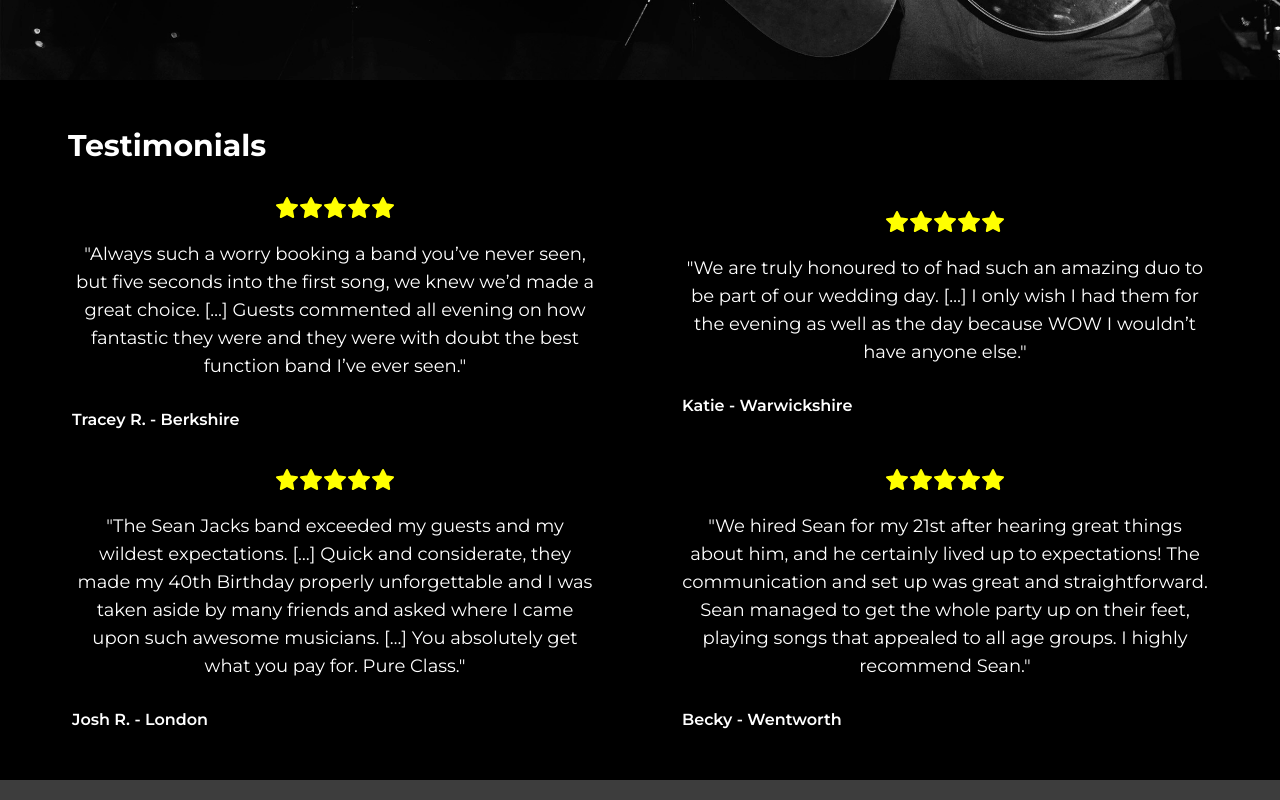
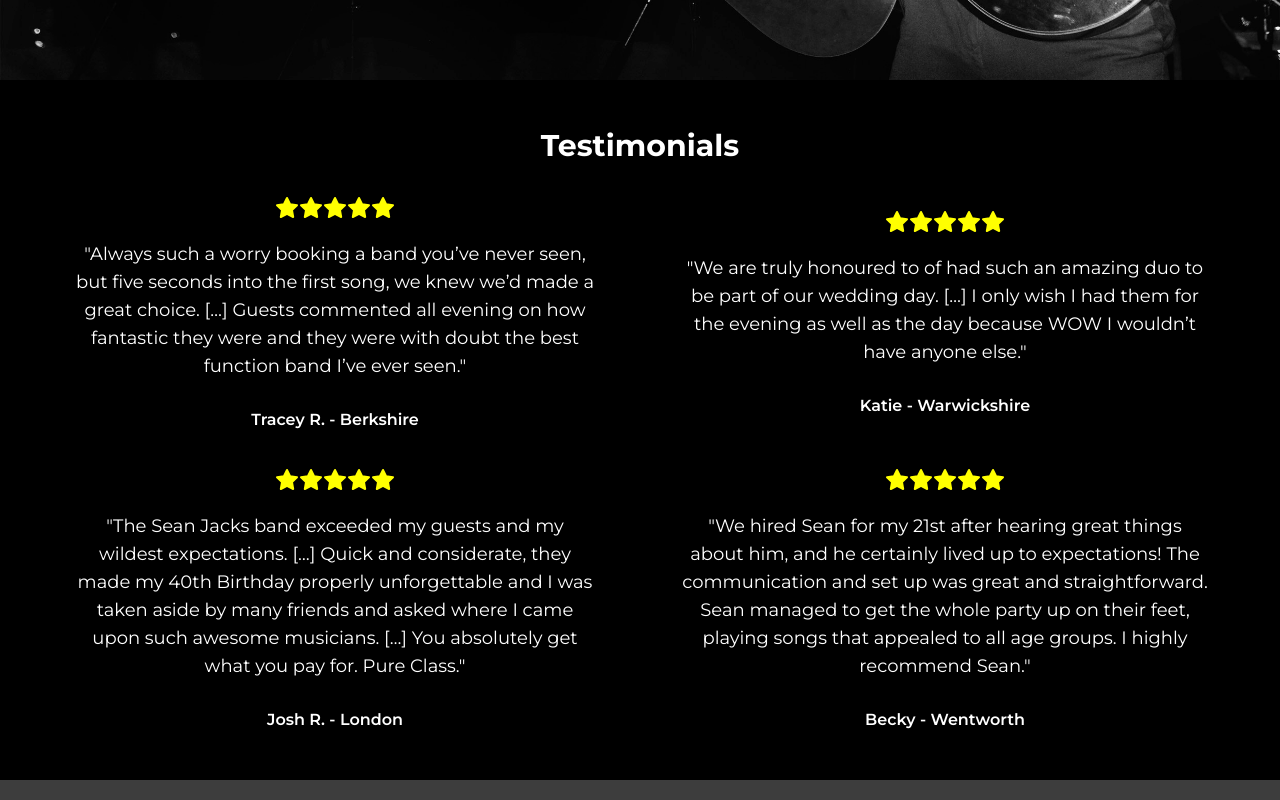
Before and after one commit to phildehovre/seanjacksonband, a React (Vite) app: page / in a window 1280 px wide. Shown: the part 720-1520 px from the top of the page. Built offline with nearby package versions, Linux system fonts and the light colour scheme; a web font is replaced by a local one.

Commit message:
First draft - centering a few bits

```diff
--- a/src/components/Section.tsx
+++ b/src/components/Section.tsx
@@ -21,7 +21,7 @@ function Section({
         `section-ctn ${classNames}`
       )}
     >
-      <h1 className="px-7 py-2 text-3xl font-bold mb-4 text-left w-full ">
+      <h1 className="px-7 py-2 text-3xl font-bold mb-4 text-center w-full ">
         {title}
       </h1>
       {children}
--- a/src/components/Testimonials.tsx
+++ b/src/components/Testimonials.tsx
@@ -51,7 +51,7 @@ function Testimonials() {
               <Star fill="yellow" color="yellow" />
             </span>
             <p className="text-lg text-center">"{testimonial.content}"</p>
-            <p className="mt-2 font-semibold">{testimonial.name}</p>
+            <p className="mt-2 font-semibold text-center">{testimonial.name}</p>
           </div>
         ))}
       </div>
```
